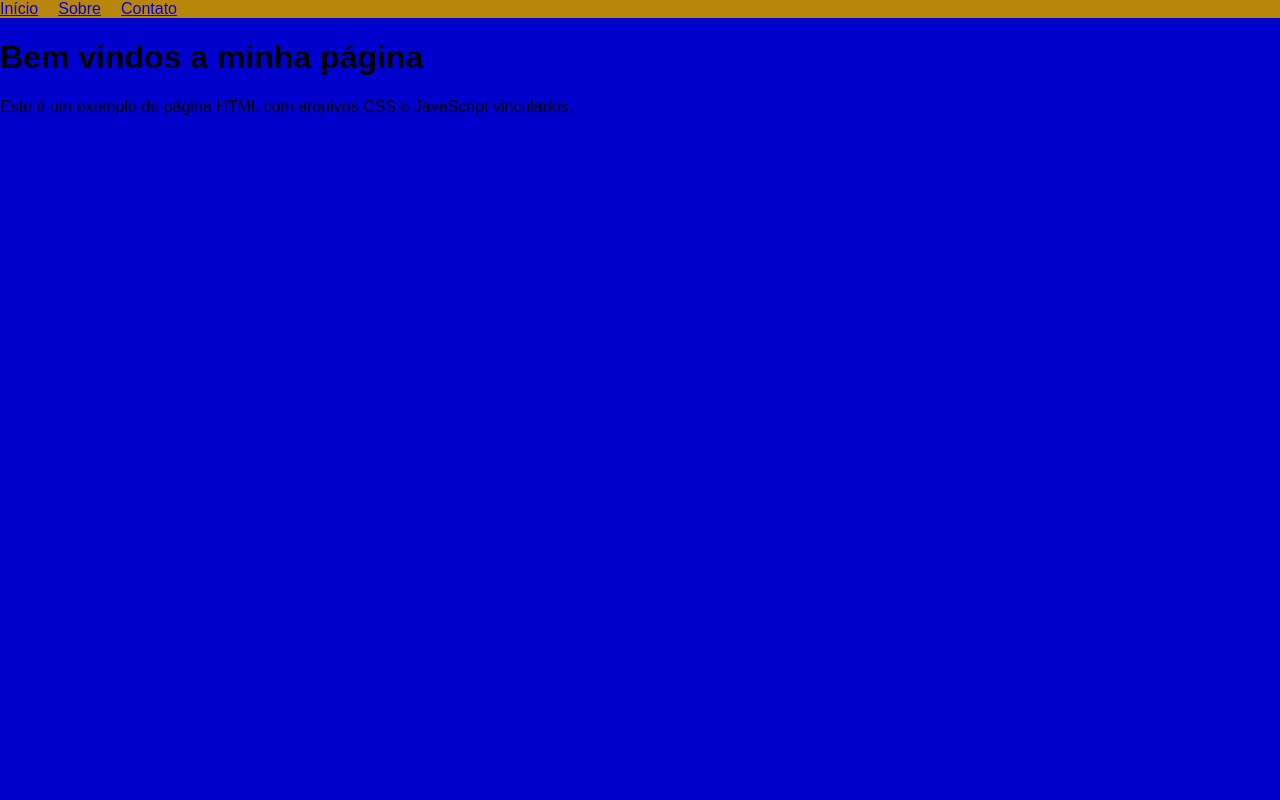
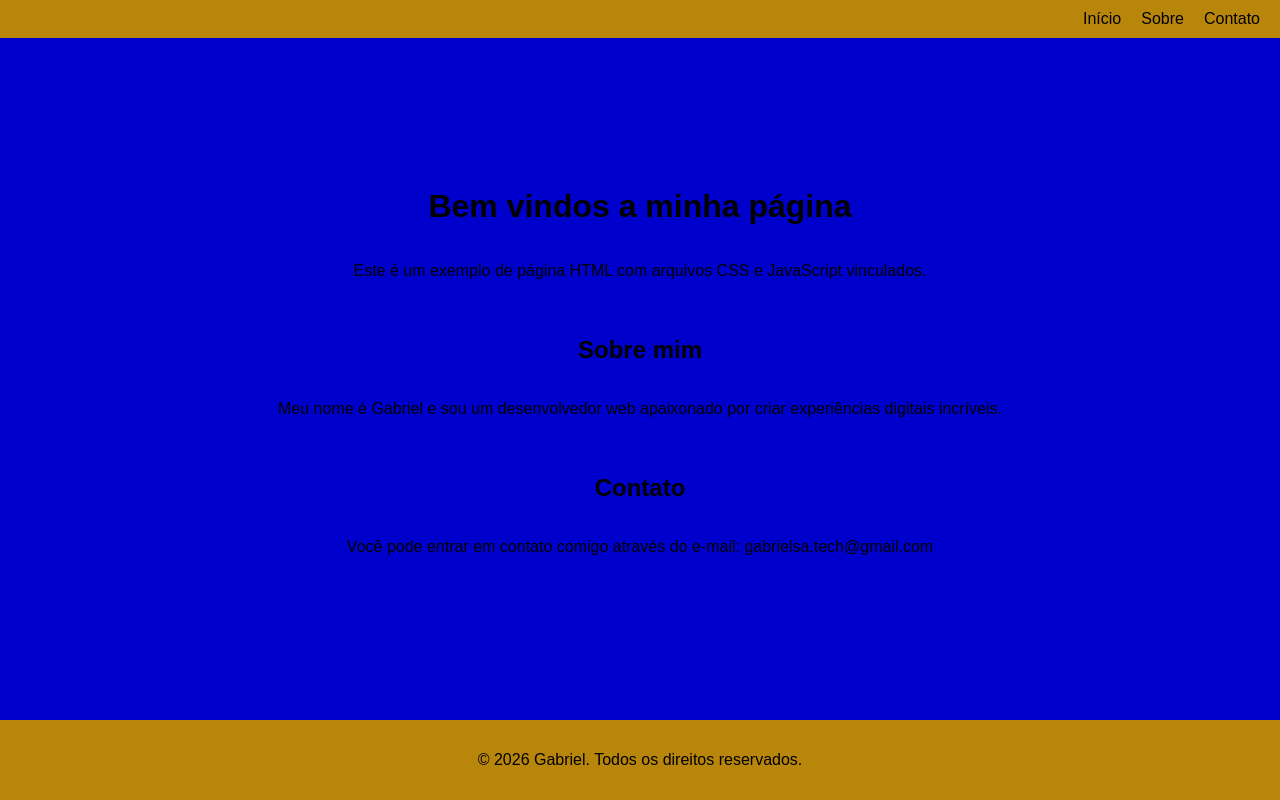
Before and after one commit to EngSoftGabriel/biografia-gabrielsa, a plain HTML site: page index.html in a window 1280 px wide. Drawn offline with Linux system fonts and the light colour scheme.

Commit message:
fix-implementacoes-estilos

```diff
--- a/css/style.css
+++ b/css/style.css
@@ -1,20 +1,60 @@
-.menu {
-    background-color: rgb(184,134,11);
-    display: flex;
-    /* Coloca os itens um ao lado do outro */
-    list-style: none;
-    /* Remove as bolinhas da lista */
-    gap: 20px;
-    /* Adiciona espaço entre os itens */
+/* Reseta margens e garante que a tela ocupe 100% da altura */
+html, body {
     margin: 0;
     padding: 0;
-    color: white;
+    height: 100%;
 }
 
 body {
+    display: flex;
+    flex-direction: column;
+    font-family: Arial, sans-serif;
+    background-color: rgb(0,0,205); /* Fundo azul movido para o body para cobrir tudo */
+}
+
+nav .menu {
+    background-color: rgb(184,134,11);
+    display: flex;
+    list-style: none;
+    gap: 20px;
+    margin: 0;
+    justify-content: flex-end; /* Forma correta do CSS para alinhar à direita */
+    padding: 10px 20px;
+}
+
+nav .menu a {
+    color: black;
+    text-decoration: none;
+}
+
+/* Essa classe faz o meio da página crescer e empurrar o footer para o rodapé */
+.conteudo-principal {
+    flex: 1;
+    display: flex;
+    flex-direction: column;
+    justify-content: center; /* Centraliza verticalmente o bloco de textos */
+    align-items: center;    /* Centraliza horizontalmente o bloco de textos */
+    padding: 20px;
+}
+
+/* Removido backgrounds repetidos dos containers para o azul do body unificar tudo */
+.primeiro-container,
+.segundo-container,
+.terceiro-container {
+    display: flex;
+    flex-direction: column;
     align-items: center;
-    background-color: rgb(0,0,205);
-    font-family: Arial, sans-serif;
-    margin: 0;
-    padding: 0;
+    text-align: center;
+    margin-bottom: 20px;
+    color: black;
 }
+
+footer {
+    background-color: rgb(184,134,11);
+    display: flex;
+    justify-content: center;
+    align-items: center;
+    color: black;
+    padding: 15px 0;
+    width: 100%;
+}
--- a/index.html
+++ b/index.html
@@ -1,24 +1,42 @@
 <!DOCTYPE html>
-<html lang="en">
+<html lang="pt-BR">
+
 <head>
     <meta charset="UTF-8">
     <meta name="viewport" content="width=device-width, initial-scale=1.0">
     <link rel="stylesheet" href="./css/style.css">
     <title>Gabriel</title>
 </head>
+
 <body>
     <nav>
-        <ul class ="menu">
+        <ul class="menu">
             <li><a href="#home">Início</a></li>
             <li><a href="#about">Sobre</a></li>
             <li><a href="#contact">Contato</a></li>
         </ul>
     </nav>
 
-    <div class="container">
-        <h1>Bem vindos a minha página</h1>
-        <p>Este é um exemplo de página HTML com arquivos CSS e JavaScript vinculados.</p>
-    </div>
+    <main class="conteudo-principal">
+        <div class="primeiro-container">
+            <h1>Bem vindos a minha página</h1>
+            <p>Este é um exemplo de página HTML com arquivos CSS e JavaScript vinculados.</p>
+        </div>
+
+        <div class="segundo-container">
+            <h2>Sobre mim</h2>
+            <p>Meu nome é Gabriel e sou um desenvolvedor web apaixonado por criar experiências digitais incríveis.</p>
+        </div>
+
+        <div class="terceiro-container">
+            <h2>Contato</h2>
+            <p>Você pode entrar em contato comigo através do e-mail: gabrielsa.tech@gmail.com</p>
+        </div>
+    </main>
+
+    <footer>
+        <p>&copy; 2026 Gabriel. Todos os direitos reservados.</p>
+    </footer>
 
     <script src="./js/script.js"></script>
 </body>
```
